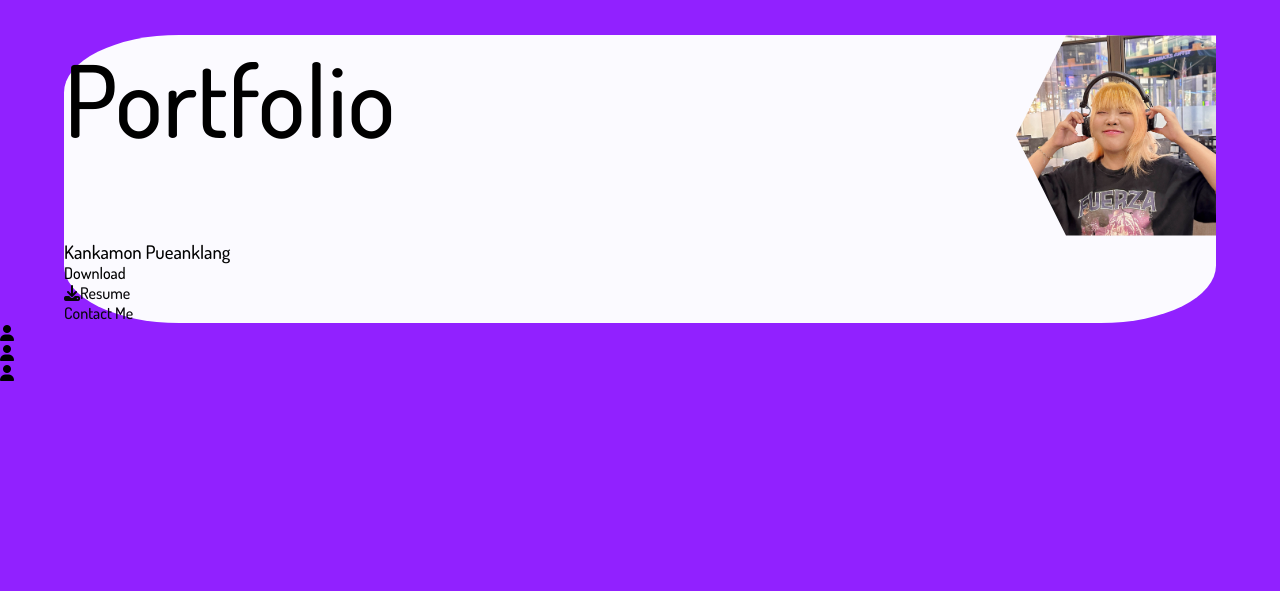
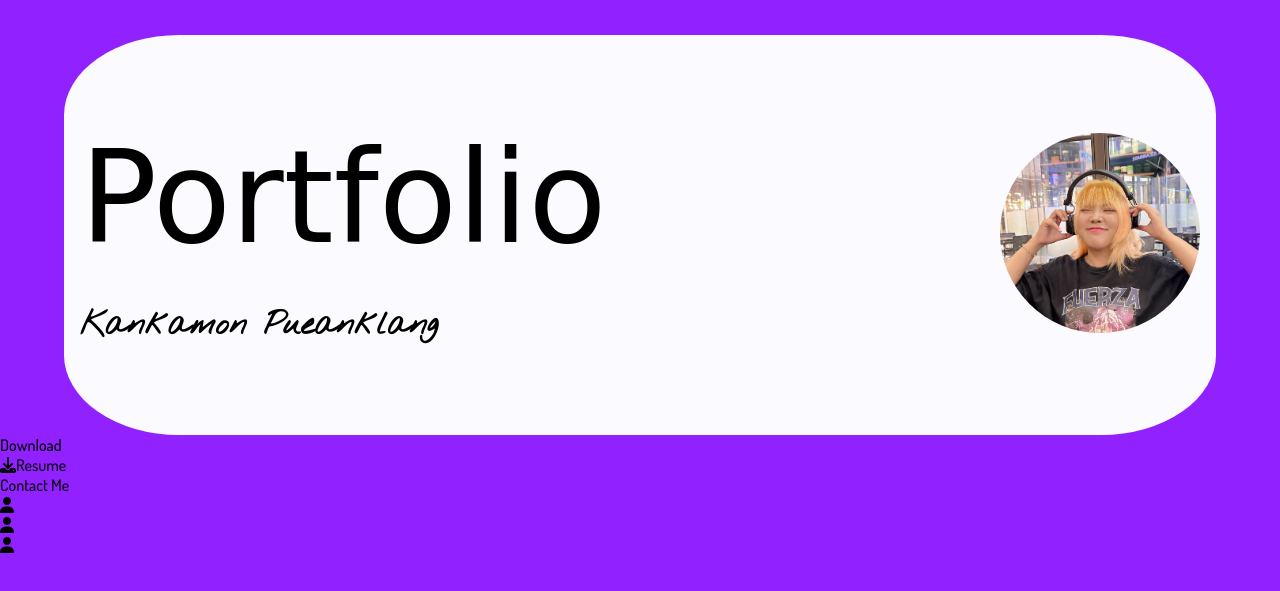
Before and after one commit to mmailism/mmailism.github.io, a plain HTML site: page new/index.html in a window 1280 px wide. Shown: the part 123-714 px from the top of the page. Drawn offline with nearby package versions, Linux system fonts and the light colour scheme; a web font is replaced by a local one.

Commit message:
add-home

```diff
--- a/new/index.html
+++ b/new/index.html
@@ -42,19 +42,21 @@
     <section class="home" id="home">
         <div class="container">
             <div class="box">
-                <h1 class="head-p1">Portfolio</h1>
+                <div class="head-p1">
+                    <h1 class="home-one">Portfolio</h1>
+                    <h3 class="home-two">Kankamon Pueanklang</h3>
+                </div>
                 <div class="images">
                     <img src="/img/me_02.jpg" alt="">
                 </div>
             </div>
-            <h3>Kankamon Pueanklang</h3>
+        </div>
         <div class="box-circle">
             <h4 class="dl-btn">Download</h4>
             <a href="/img/Kankamon_Resume.jpg" target="_blank" class="dl-btn"><i class="fa-solid fa-download"></i>Resume</a>
         </div>
         <div class="box">
             <a href="#contact">Contact Me</a>
-            </div>
         </div>
     </section>
     <!-- ===== Home section Ends ===== -->
--- a/new/style.css
+++ b/new/style.css
@@ -1,6 +1,14 @@
 @import url('https://fonts.googleapis.com/css2?family=Dosis:wght@200..800&display=swap');
 
 @import url('https://fonts.googleapis.com/css2?family=Caveat:wght@400..700&family=Shantell+Sans:ital,wght@0,300..800;1,300..800&display=swap');
+
+@import url('https://fonts.googleapis.com/css2?family=Oooh+Baby&display=swap');
+
+@import url('https://fonts.googleapis.com/css2?family=Reenie+Beanie&display=swap');
+
+@import url('https://fonts.googleapis.com/css2?family=Marck+Script&display=swap');
+
+@import url('https://fonts.googleapis.com/css2?family=Nothing+You+Could+Do&display=swap');
 
 :root{
     --black-50: #e8dfec;
@@ -22,10 +30,6 @@
     font-weight: 500;
     font-style: normal;
     margin: 0; padding: 0;
-    /* box-sizing: border-box; */
-    /* outline: none;  */
-    /* border: none; */
-    /* text-decoration: none; */
 }
 
 html{
@@ -123,15 +127,37 @@ a{
         background: var(--white);
         border-radius: 10% 10% 10% 10% / 20% 20% 20% 20% ;
         margin-right: 5%;
+        height: 400px;
+        align-content: space-evenly;
 
         .box{
             display: flex;
             justify-content: space-between;
             position: relative;
+            align-items: center;
+            .head-p1{
+                display: flex;
+                /* background: #acdaf1; */
+                flex-direction: column;
 
+                .home-one{
+                    margin: 1rem;
+                    font-family: "Oooh Baby", cursive;
+                    font-size: 8rem;
+                }
+                .home-two{
+                    margin: 1rem;
+                    font-size: 2rem;
+                    font-family: "Nothing You Could Do", cursive;
+                    font-weight: 600;
+                }
+            }
             img{
+                /* align-items: center; */
+                margin-right: 1rem;
                 width: 200px;
-                clip-path: polygon(25% 0%, 100% 0%, 100% 100%, 25% 100%, 0% 50%);
+                /* clip-path: polygon(25% 0%, 100% 0%, 100% 100%, 25% 100%, 0% 50%); */
+                border-radius: 50%;
             }
             h1{
                 font-size: 100px;
```
Lines whose indentation alone changed are shown as unchanged.
